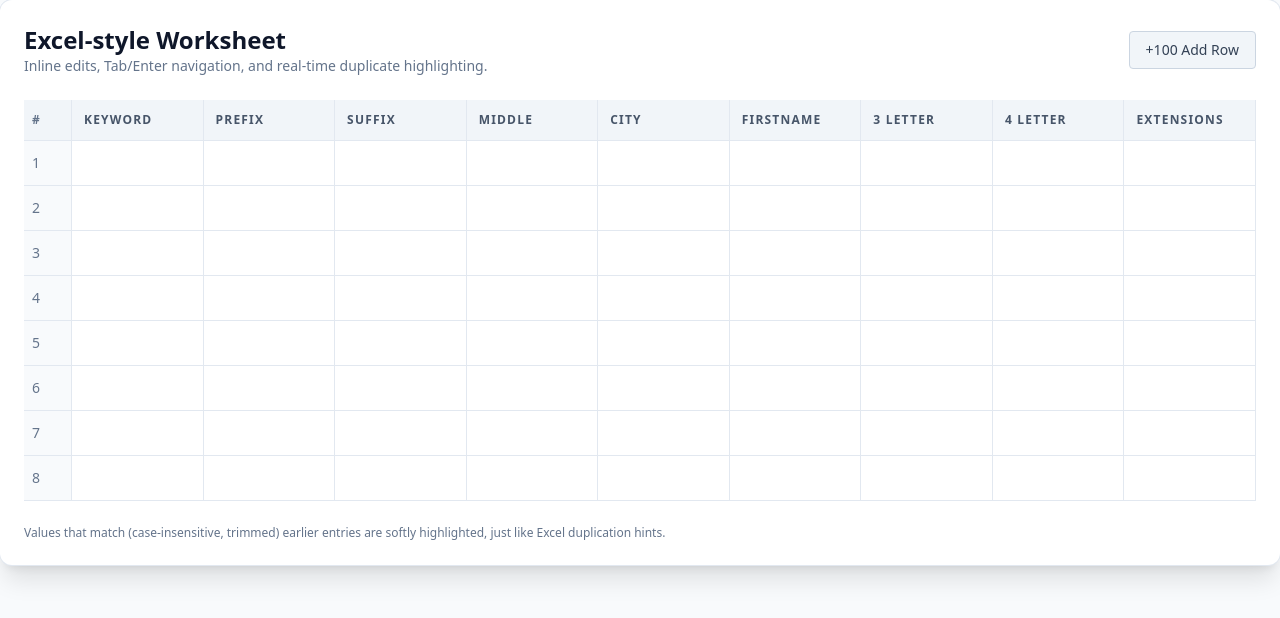
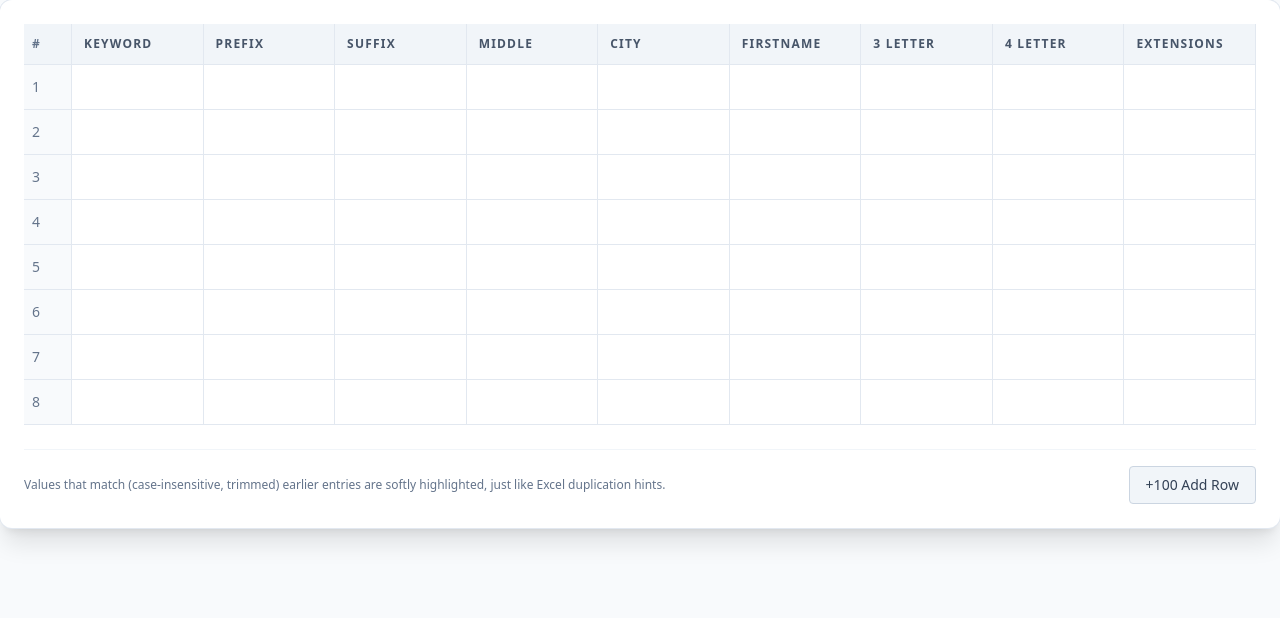
Before and after one commit to granthiparmeet-gif/excel_app, a React (Vite) app: page / in a window 1280 px wide. Shown: the top 618 px of the page. Built offline with nearby package versions, Linux system fonts and the light colour scheme.

Commit message:
Moved the button from top to buttom

```diff
--- a/src/App.tsx
+++ b/src/App.tsx
@@ -205,21 +205,6 @@
   return (
     <div className="bg-slate-50">
       <div className="mx-auto w-full max-w-full space-y-6 rounded-xl bg-white p-6 shadow-xl ring-1 ring-slate-200">
-        <div className="flex flex-wrap items-center justify-between gap-3">
-          <div>
-            <h1 className="text-2xl font-semibold text-slate-900">Excel-style Worksheet</h1>
-            <p className="text-sm text-slate-500">
-              Inline edits, Tab/Enter navigation, and real-time duplicate highlighting.
-            </p>
-          </div>
-            <button
-              type="button"
-              onClick={() => addRows(100)}
-              className="rounded border border-slate-300 bg-slate-100 px-4 py-2 text-sm font-medium text-slate-700 transition hover:border-slate-400 hover:bg-slate-200"
-            >
-              +100 Add Row
-            </button>
-        </div>
 
         <div className="overflow-auto">
           <div
@@ -297,10 +282,19 @@
             ))}
           </div>
         </div>
-        <p className="text-xs text-slate-500">
-          Values that match (case-insensitive, trimmed) earlier entries are softly highlighted, just
-          like Excel duplication hints.
-        </p>
+        <div className="flex items-center justify-between gap-4 border-t border-slate-100 pt-4">
+          <p className="text-xs text-slate-500">
+            Values that match (case-insensitive, trimmed) earlier entries are softly highlighted, just
+            like Excel duplication hints.
+          </p>
+          <button
+            type="button"
+            onClick={() => addRows(100)}
+            className="rounded border border-slate-300 bg-slate-100 px-4 py-2 text-sm font-medium text-slate-700 transition hover:border-slate-400 hover:bg-slate-200"
+          >
+            +100 Add Row
+          </button>
+        </div>
       </div>
     </div>
   )
```
